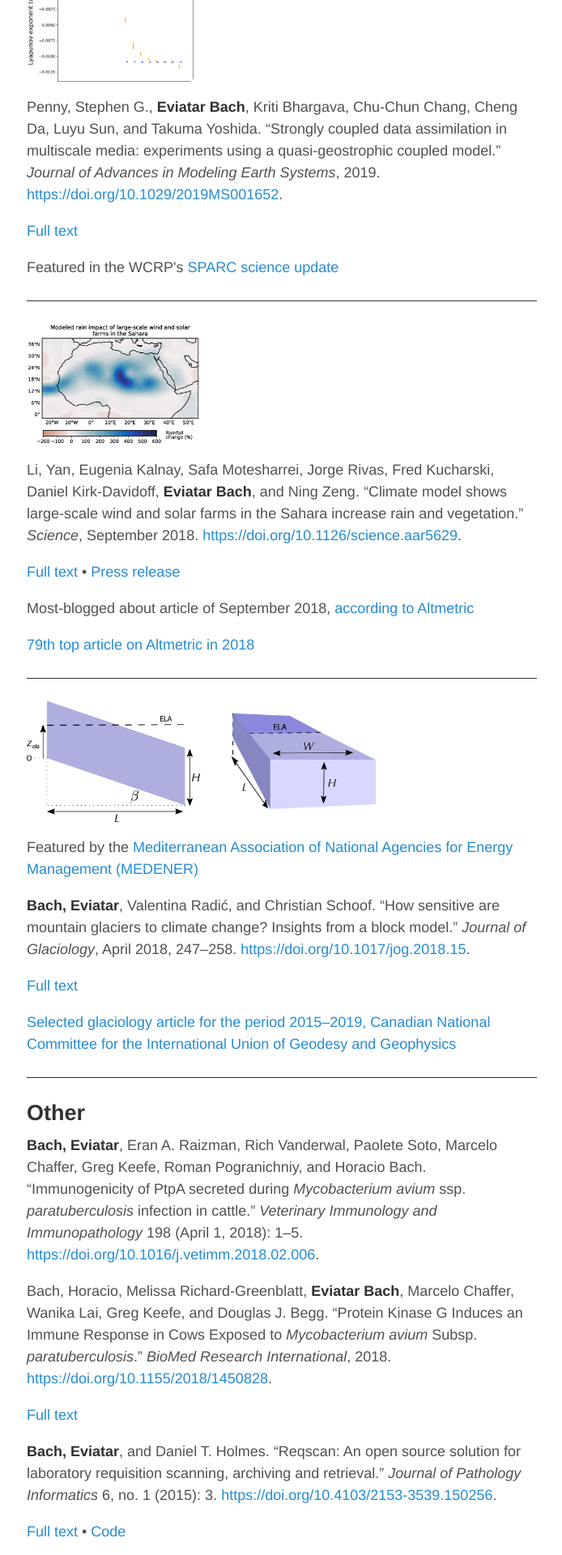
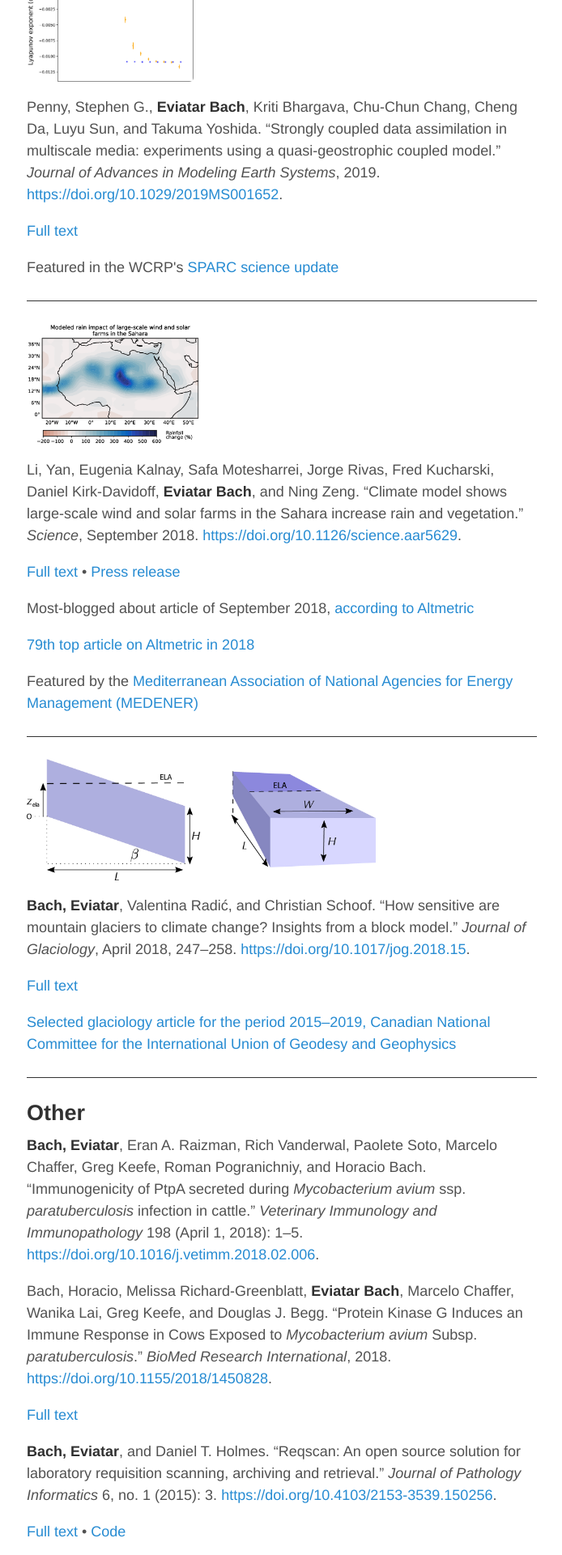
Before and after one commit to eviatarbach/website_old, a Jekyll site: the page built from publications.md, in a window 1280 px wide. Shown: the part 803-2723 px from the top of the page at 81% size, without its empty margins (292-986 px from the left). Built offline with Jekyll 4.4.1, drawn with Linux system fonts in a browser that asks for light colours; comment, search, counter and statistics services are not loaded.

```diff
--- a/publications.md
+++ b/publications.md
@@ -34,11 +34,12 @@ Li, Yan, Eugenia Kalnay, Safa Motesharrei, Jorge Rivas, Fred Kucharski, Daniel K
 Most-blogged about article of September 2018, [according to Altmetric](https://www.altmetric.com/blog/september-high-five-top-of-the-blogs/)
 
 [79th top article on Altmetric in 2018](https://www.altmetric.com/top100/2018/)
+
+Featured by the [Mediterranean Association of National Agencies for Energy Management (MEDENER)](https://www.medener.org/en/medener-has-selected-an-article-for-you/)
+
 <div class="altmetric-embed" data-badge-type="donut" data-altmetric-id="47876871" />
 <hr style="height:1px;border:none;color:#333;background-color:#333;" />
 ![](/assets/glacier.jpg){:height="150px"}
-
-Featured by the [Mediterranean Association of National Agencies for Energy Management (MEDENER)](https://www.medener.org/en/medener-has-selected-an-article-for-you/)
 
 **Bach, Eviatar**, Valentina Radić, and Christian Schoof. “How sensitive are mountain glaciers to climate change? Insights from a block model.” *Journal of Glaciology*, April 2018, 247–258. [https://doi.org/10.1017/jog.2018.15](https://doi.org/10.1017/jog.2018.15).
 
```
